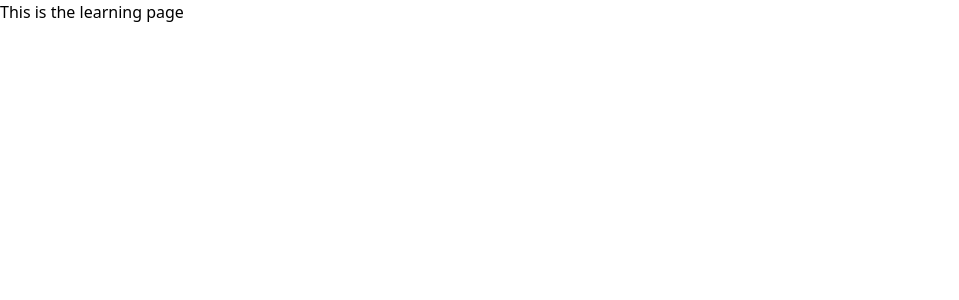
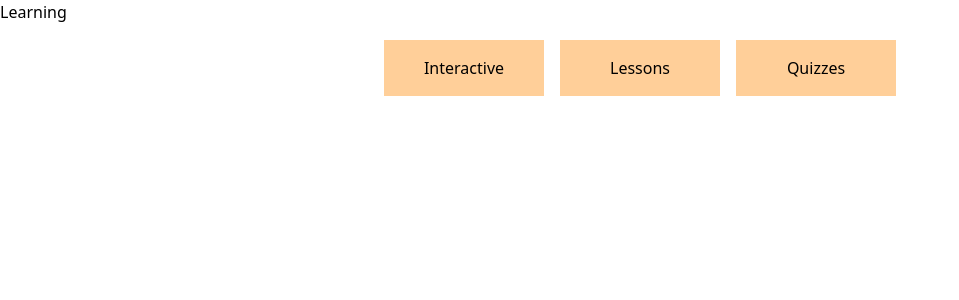
Before and after one commit to Zouheir-Barhoumi/codelinguist, a Nuxt app: page /learning in a window 1280 px wide. Shown: the top 300 px of the page, without its empty margins (0-959 px from the left). Built offline with nearby package versions, Linux system fonts and the light colour scheme.

Commit message:
changed element colors & created the pages to avoid errors

```diff
--- /dev/null
+++ b/pages/about.vue
@@ -0,0 +1,3 @@
+<template>
+  <div>this is the about page</div>
+</template>
--- a/pages/index.vue
+++ b/pages/index.vue
@@ -39,7 +39,7 @@
         </h1>
         <nuxt-link
           to="/blog"
-          class="mt-4 inline-block bg-black text-white px-4 py-2"
+          class="mt-4 inline-block bg-secondary text-white px-4 py-2"
           >Read</nuxt-link
         >
       </div>
@@ -56,7 +56,9 @@
         >
           <h3 class="font-bold">{{ post.title }}</h3>
           <p>{{ post.excerpt }}</p>
-          <nuxt-link :to="`/blog/${post.slug}`" class="text-orange-500"
+          <nuxt-link
+            :to="`/blog/${post.slug}`"
+            class="text-secondary font-bold underline"
             >Read More</nuxt-link
           >
         </div>
@@ -85,17 +87,17 @@
       <div class="flex justify-center space-x-4 mt-4">
         <nuxt-link
           to="/learning/quizzes"
-          class="w-40 p-4 bg-orange-500 text-white text-center"
+          class="w-40 p-4 bg-tertiary text-darker text-center"
           >Quizzes</nuxt-link
         >
         <nuxt-link
           to="/learning/interactive"
-          class="w-40 p-4 bg-orange-500 text-white text-center"
+          class="w-40 p-4 bg-tertiary text-darker text-center"
           >Interactive</nuxt-link
         >
         <nuxt-link
           to="/learning/lessons"
-          class="w-40 p-4 bg-orange-500 text-white text-center"
+          class="w-40 p-4 bg-tertiary text-darker text-center"
           >Lessons</nuxt-link
         >
       </div>
--- a/pages/learning.vue
+++ /dev/null
@@ -1,3 +0,0 @@
-<template>
-  <div>This is the learning page</div>
-</template>
--- /dev/null
+++ b/pages/learning/index.vue
@@ -0,0 +1,23 @@
+<template>
+  <div>
+    <!-- THIS page contains links to the following pages: interactive, lessons, and quizzes -->
+    <h1>Learning</h1>
+    <div class="flex justify-center space-x-4 mt-4">
+      <nuxt-link
+        to="/learning/interactive"
+        class="w-40 p-4 bg-tertiary text-darker text-center"
+        >Interactive</nuxt-link
+      >
+      <nuxt-link
+        to="/learning/lessons"
+        class="w-40 p-4 bg-tertiary text-darker text-center"
+        >Lessons</nuxt-link
+      >
+      <nuxt-link
+        to="/learning/quizzes"
+        class="w-40 p-4 bg-tertiary text-darker text-center"
+        >Quizzes</nuxt-link
+      >
+    </div>
+  </div>
+</template>
--- /dev/null
+++ b/pages/learning/interactive.vue
@@ -0,0 +1,3 @@
+<template>
+  <div>This is the interactive demo</div>
+</template>
--- /dev/null
+++ b/pages/learning/lessons.vue
@@ -0,0 +1,3 @@
+<template>
+  <div>This is the lessons demo</div>
+</template>
--- /dev/null
+++ b/pages/learning/quizzes.vue
@@ -0,0 +1,3 @@
+<template>
+  <div>This is the quizzes demo</div>
+</template>
```
